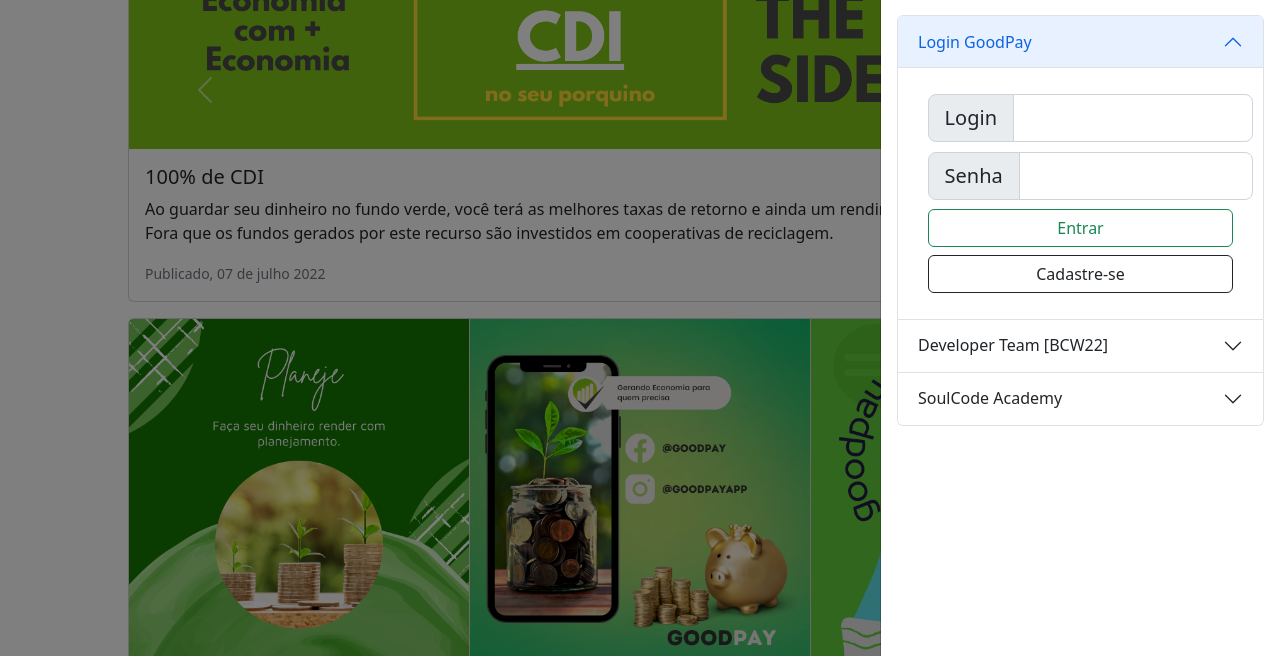
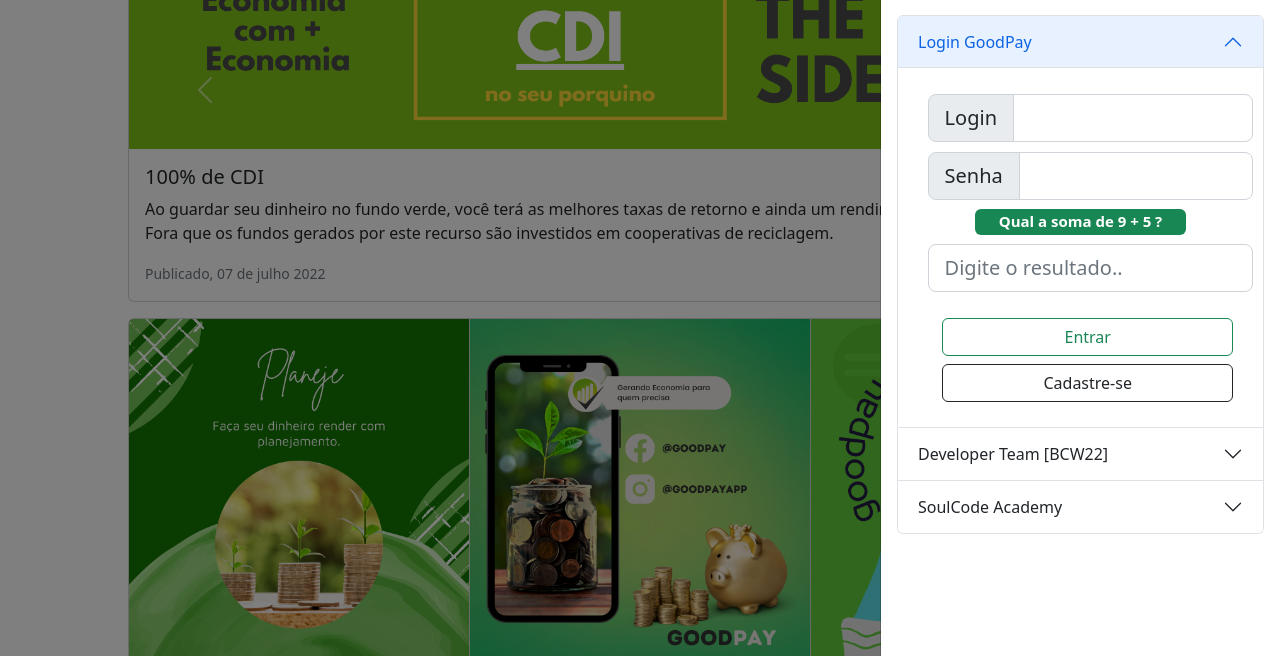
Before and after one commit to victoricoma/GoodPay, a plain HTML site: page index.html in a window 1280 px wide. Both pictures are taken after a click on the button 1240 px from the left and 43 px from the top of the page. Shown: the part 139-795 px from the top of the page. Drawn offline with nearby package versions, Linux system fonts and the light colour scheme.

Commit message:
Adição teste de calculo para verificação de robôs.

```diff
--- a/css/style.css
+++ b/css/style.css
@@ -3,6 +3,14 @@
 }
 .btnAjuste{
     padding: 0.3rem;
+}
+.ajusteRecapcha{
+    display: flex;
+    justify-content: center;
+    text-align: center;
+    margin: auto;
+    width: 65%;
+    font-size: 15px;
 }
 .ajusteMain{
     width: 80%;
--- a/index.html
+++ b/index.html
@@ -54,7 +54,16 @@
                       <input id="senha" type="password" class="form-control btnAjuste" aria-label="Sizing example input"
                         aria-describedby="inputGroup-sizing-lg">
                     </div>
-                    <div class="d-grid gap-2 formAjuste">
+                    <form id="formContato">
+                      <span id="teste" class="badge text-bg-success ajusteRecapcha"></span>
+                      <div class="input-group input-group-lg formAjuste">
+                        <input id="valida" type="text" type="text" class="form-control"
+                          aria-label="Sizing example input" aria-describedby="inputGroup-sizing-lg"
+                          placeholder="Digite o resultado..">
+                      </div>
+                      <p id="mensagem" class="d-flex justify-content-center"></p>
+                    </form>
+                    <div class="d-grid gap-2 ms-4 formAjuste">
                       <button id="btnEntrar" class="btn btn-outline-success" type="button">Entrar</button>
                       <button class="btn btn-outline-dark" type="button">Cadastre-se</button>
                     </div>
@@ -239,7 +248,8 @@
     <script src="https://cdn.jsdelivr.net/npm/bootstrap@5.2.0-beta1/dist/js/bootstrap.bundle.min.js"
       integrity="sha384-pprn3073KE6tl6bjs2QrFaJGz5/SUsLqktiwsUTF55Jfv3qYSDhgCecCxMW52nD2"
       crossorigin="anonymous"></script>
-      <script type="module" src="js/index.js"></script>
+    <script type="module" src="js/index.js"></script>
   </footer>
 </body>
+
 </html>
--- a/js/index.js
+++ b/js/index.js
@@ -1,14 +1,23 @@
-import userLogin from "./moduloDados.js";
-const alertaLogin = new bootstrap.Modal('#alertaLogin');
+import userLogin from"./moduloDados.js";
+const alertaLogin = new bootstrap.Modal("#alertaLogin");
 const entrarUsuario = document.getElementById("btnEntrar");
+//varial num1 e num2 aleatórias
+var num1 = Math.floor(Math.random() * 10);
+var num2 = Math.floor(Math.random() * 10);
+//soma das variáveis
+var resposta = num1 + num2;
+//imprime no site a fra "Qual a soma de num1 e num2"
+document.getElementById("teste").innerHTML = `Qual a soma de ${num1} + ${num2} ?`;
 
-entrarUsuario.addEventListener("click", _event =>{
-  let login = document.getElementById("login").value;
-  let senha = document.getElementById("senha").value;
-  let validaLogin = userLogin.find(userLogin => userLogin.userName === login);
-  if (login === validaLogin.userName && senha === validaLogin.senha) {
-    window.location.pathname="/app.html";
-  } else {
-    alertaLogin.show();
-  }
+//função para testar se está tudo correto após clicar no botão enviar
+entrarUsuario.addEventListener("click", _event => {
+    let login = document.getElementById("login").value;
+    let senha = document.getElementById("senha").value;
+    let validaLogin = userLogin.find(userLogin => userLogin.userName === login);
+    if (login === validaLogin.userName && senha === validaLogin.senha && document.getElementById("valida").value == resposta){
+            window.location.pathname="/app.html"
+        }
+    else {
+        alertaLogin.show();
+        }
 });
```
